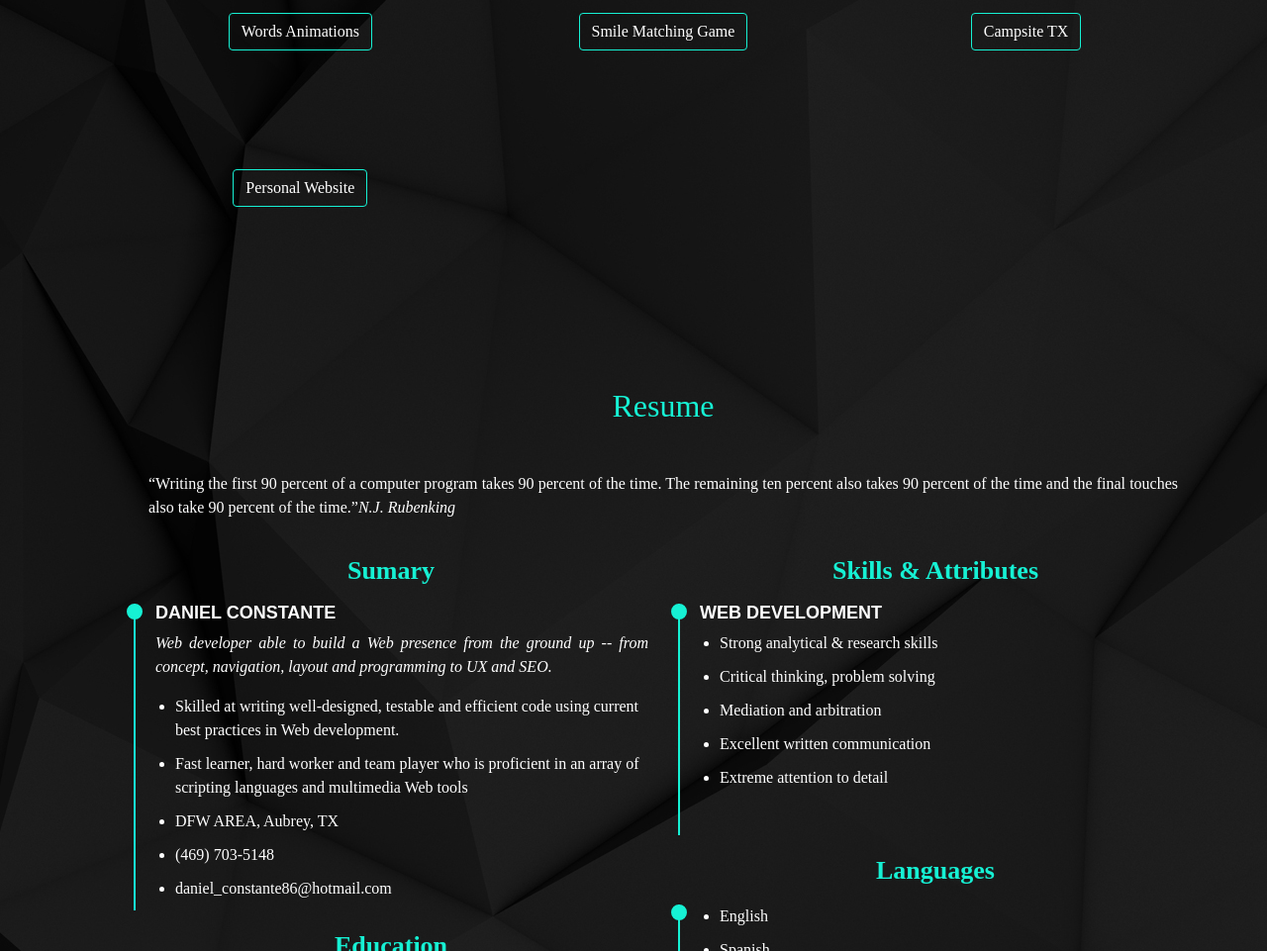
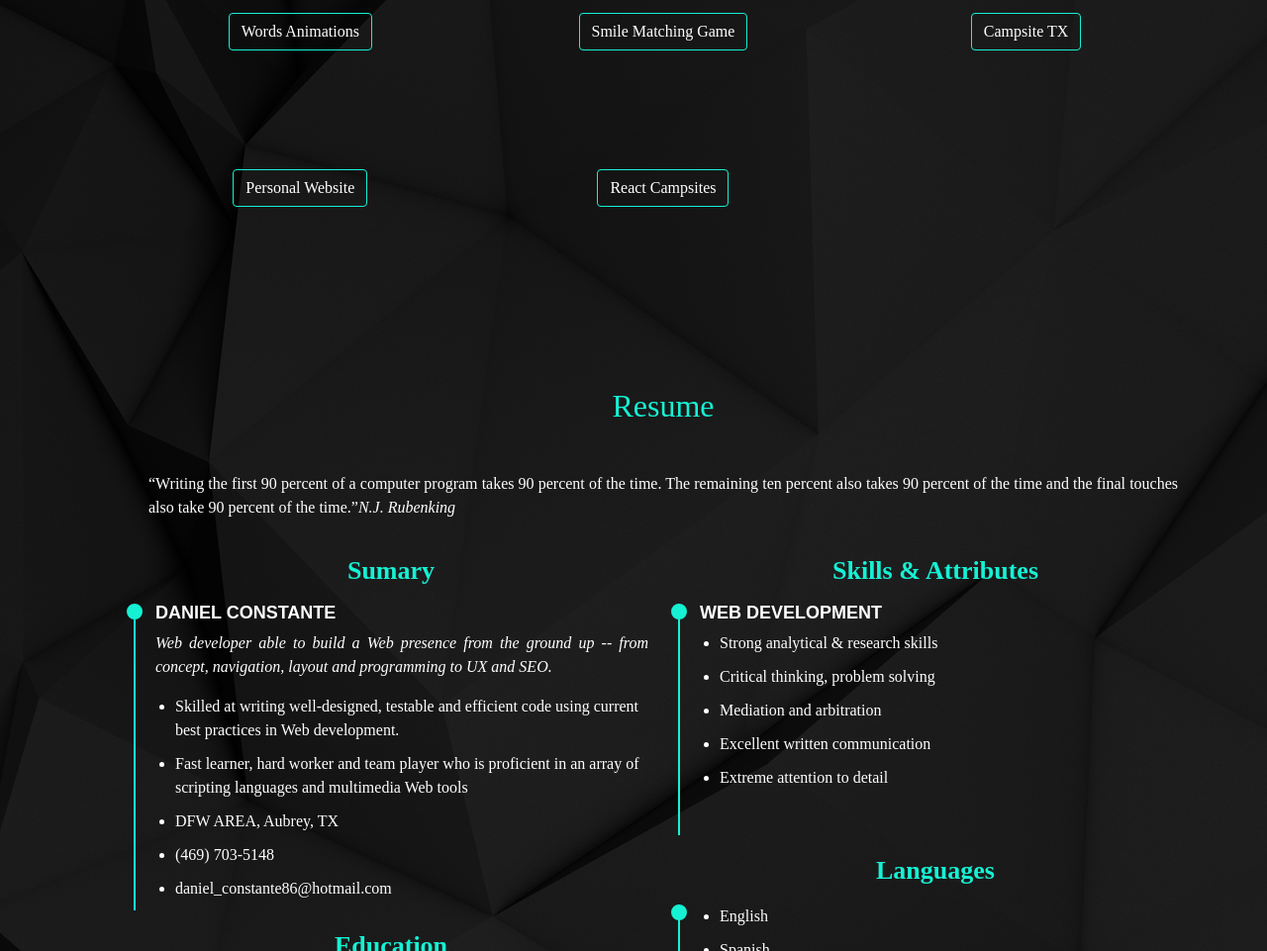
Before and after one commit to DanielConstante/nucamp-portfolio-project, a website: page index.html in a window 1280 px wide. Shown: the part 1764-2725 px from the top of the page at 99% size. Drawn offline with nearby package versions, Linux system fonts and the light colour scheme; files whose address does not match are found by name; a web font is replaced by a local one.

Commit message:
React Campsites

```diff
--- a/css/styles.css
+++ b/css/styles.css
@@ -27,7 +27,7 @@ h2 {
     white-space: nowrap;
     overflow: hidden;
     border-right: 3px solid;
-    font-family:'BioRhyme', sans-serif;;
+    font-family:'BioRhyme', sans-serif;
     font-size: 3em;
     color:  #16F1D4;
     /*color:#66fcf1;*/
--- a/index.html
+++ b/index.html
@@ -164,6 +164,10 @@
                 <div class="column text-center">
                     <a href="index.html" type="button" role="button" id="personal" class="btn" target="_self">Personal
                         Website</a>
+                </div>
+                <div class="column text-center">
+                    <a href="https://react-campsites.netlify.app/" type="button" role="button" id="number" class="btn"
+                        target="_self"> React Campsites </a>
                 </div>
             </div>
     </section>
```
Also changed, not shown: 1 other file.
